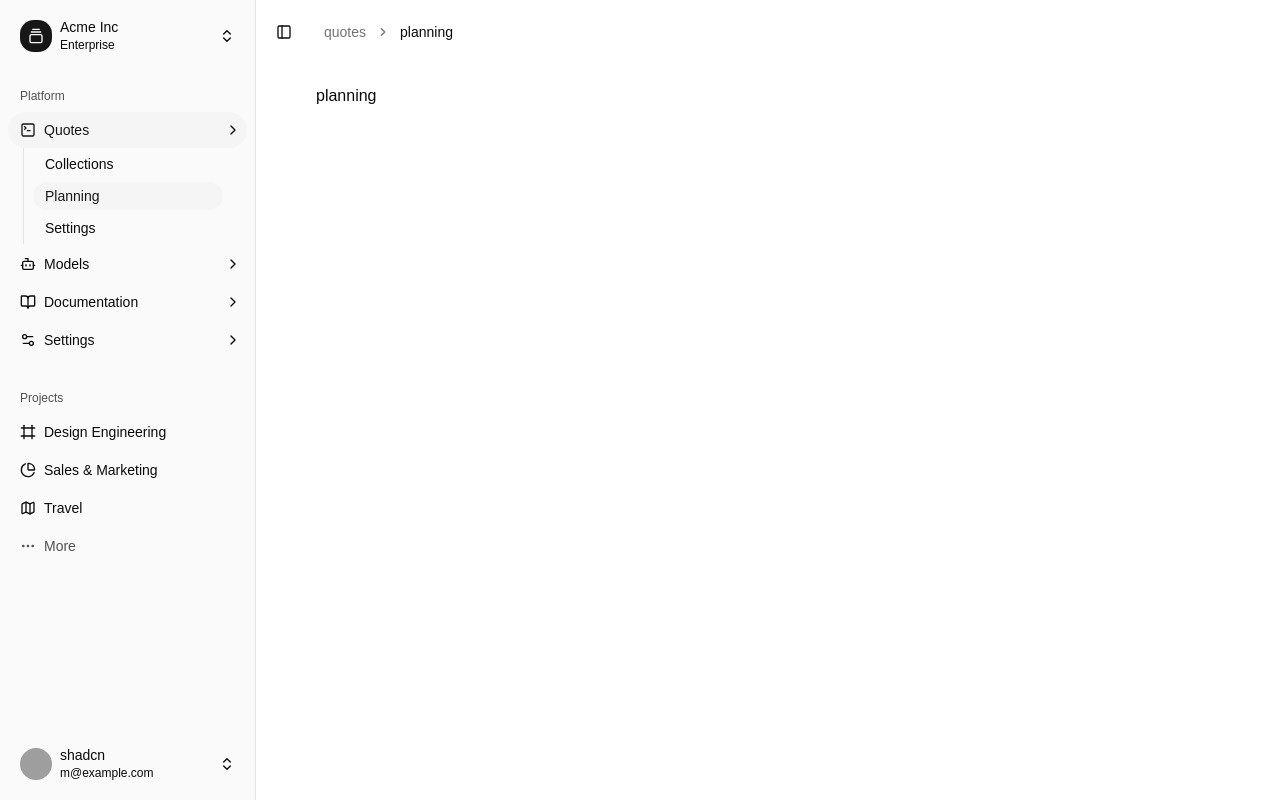
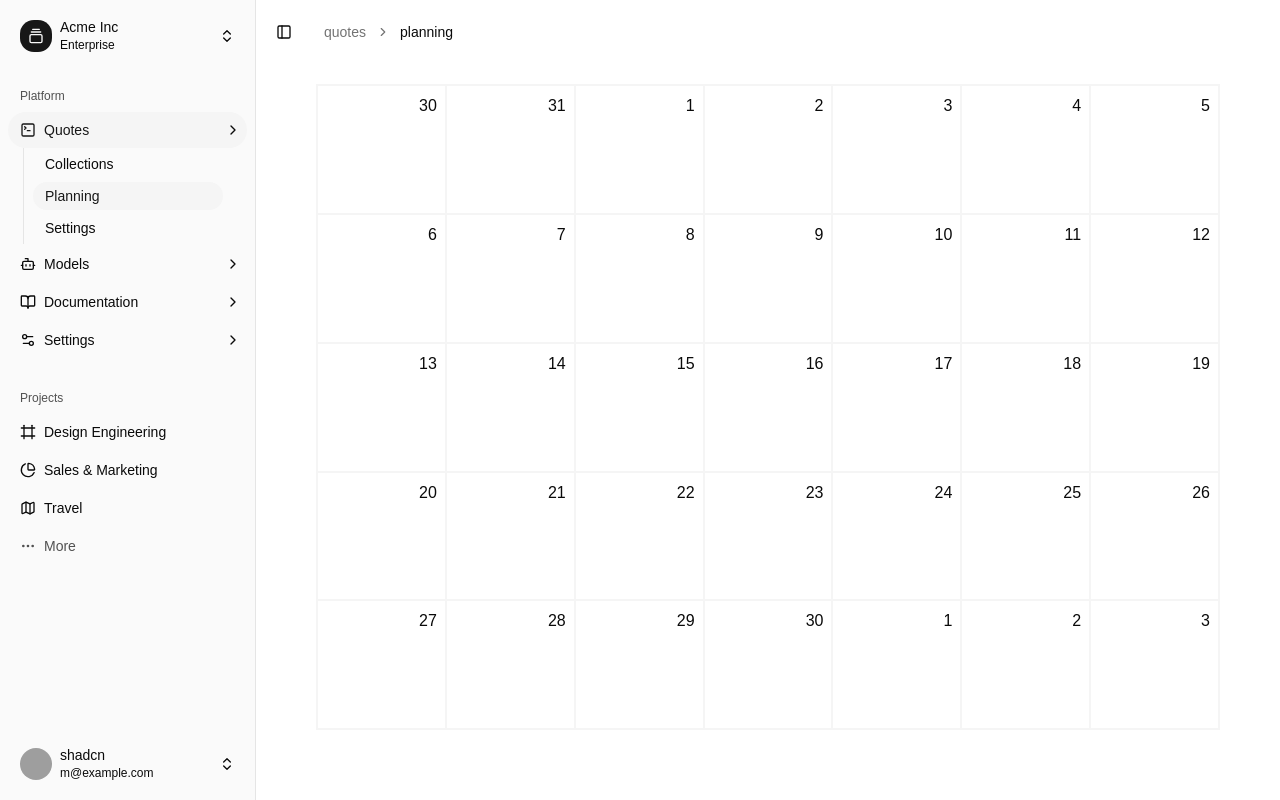
Before and after one commit to safecoffee-node/c-true, a React app in the folder apps/admin/: page /quotes/planning in a window 1280 px wide. Built offline with nearby package versions, Linux system fonts and the light colour scheme; grey boxes are pictures that could not be loaded.

Commit message:
feat(admin): Add calendar in planning component

```diff
--- a/apps/admin/package.json
+++ b/apps/admin/package.json
@@ -19,6 +19,7 @@
     "@tanstack/react-query": "^5.96.2",
     "class-variance-authority": "^0.7.1",
     "clsx": "^2.1.1",
+    "d3-time": "^3.1.0",
     "lucide-react": "^0.577.0",
     "react": "^19.2.0",
     "react-dom": "^19.2.0",
@@ -31,6 +32,7 @@
   "devDependencies": {
     "@biomejs/biome": "2.4.10",
     "@cloudflare/vite-plugin": "^1.30.0",
+    "@types/d3-time": "^3.0.4",
     "@types/node": "^24.10.1",
     "@types/react": "^19.2.7",
     "@types/react-dom": "^19.2.3",
--- a/apps/admin/src/layout.tsx
+++ b/apps/admin/src/layout.tsx
@@ -49,8 +49,6 @@ export function Layout({ children }: PropsWithChildren) {
   });
 
   const { pathname } = useLocation();
-  console.log(breadcrumbItems);
-  console.log(location);
 
   return (
     <SidebarProvider>
--- a/apps/admin/src/pages/quotes/planning.tsx
+++ b/apps/admin/src/pages/quotes/planning.tsx
@@ -1,3 +1,42 @@
+import { timeDay, timeMonday, timeMonth, timeWeek, utcMonth } from "d3-time";
+
 export default function Planning() {
-  return <div>planning</div>;
+  const now = new Date();
+  const start = timeMonth.floor(now);
+  const end = timeMonth.ceil(now);
+
+  const startWeek = timeMonday.floor(start);
+  const endWeek = timeMonday.ceil(end);
+
+  const colIndex = (d: Date) => (d.getDay() + 6) % 7;
+
+  const startDay = start.getDay() + (6 % 7);
+
+  const weekIndex = (d: Date) => {
+    return Math.floor((timeDay.count(start, d) + startDay) / 7);
+  };
+
+  const countWeeks = Math.floor((timeDay.count(start, end) + startDay) / 7);
+  console.log(countWeeks);
+
+  const dates = timeDay.range(startWeek, endWeek);
+
+  return (
+    <>
+      <div className="grid grid-cols-7 border-collapse border border-accent">
+        {dates.map((d, i) => (
+          <div
+            className="p-2 text-end aspect-square border-collapse border border-accent"
+            key={i}
+            style={{
+              gridColumn: colIndex(d) + 1,
+              gridRow: weekIndex(d) + 1,
+            }}
+          >
+            {d.getDate()}
+          </div>
+        ))}
+      </div>
+    </>
+  );
 }
```
Also changed, not shown: pnpm-lock.yaml.
